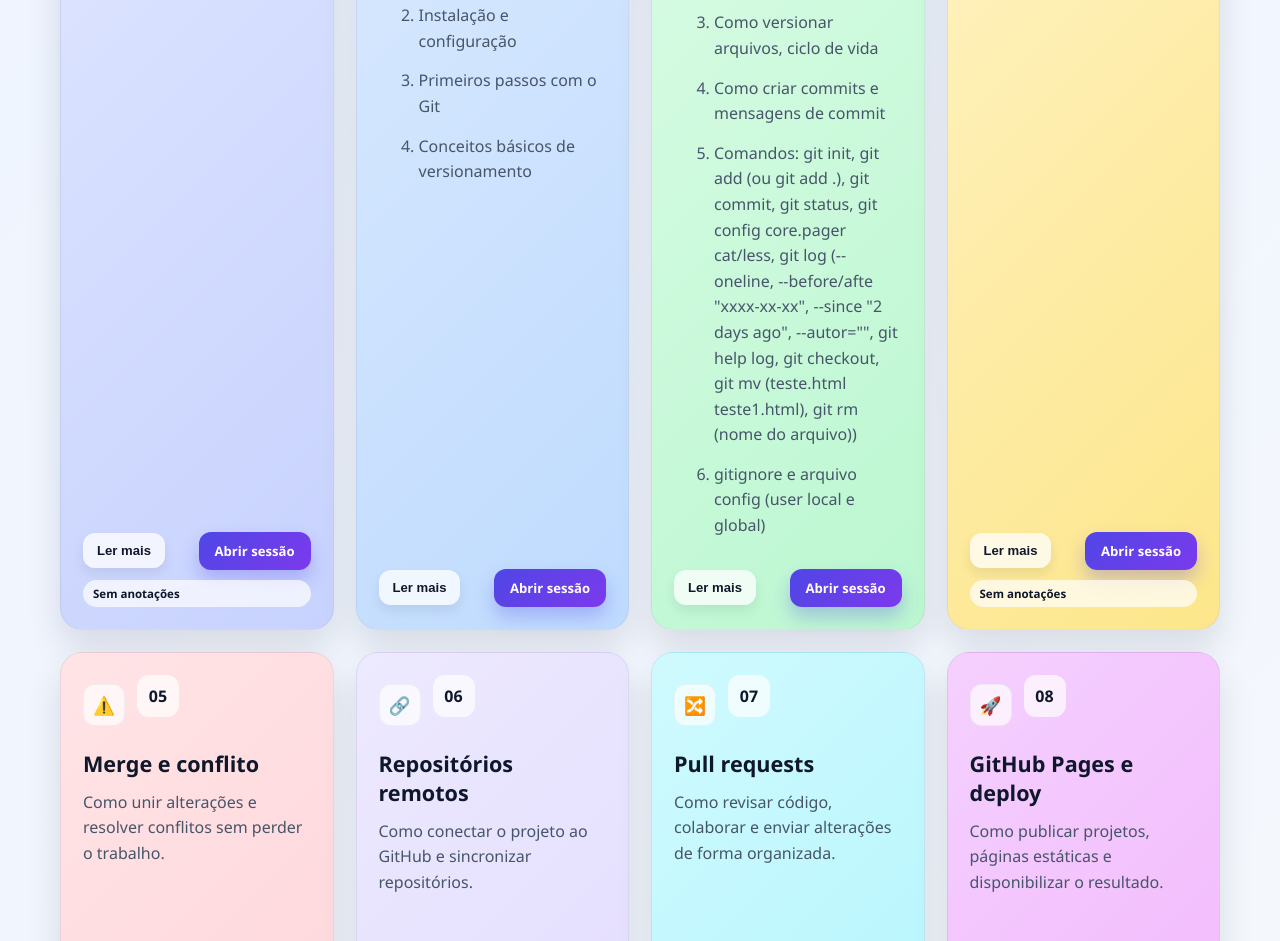
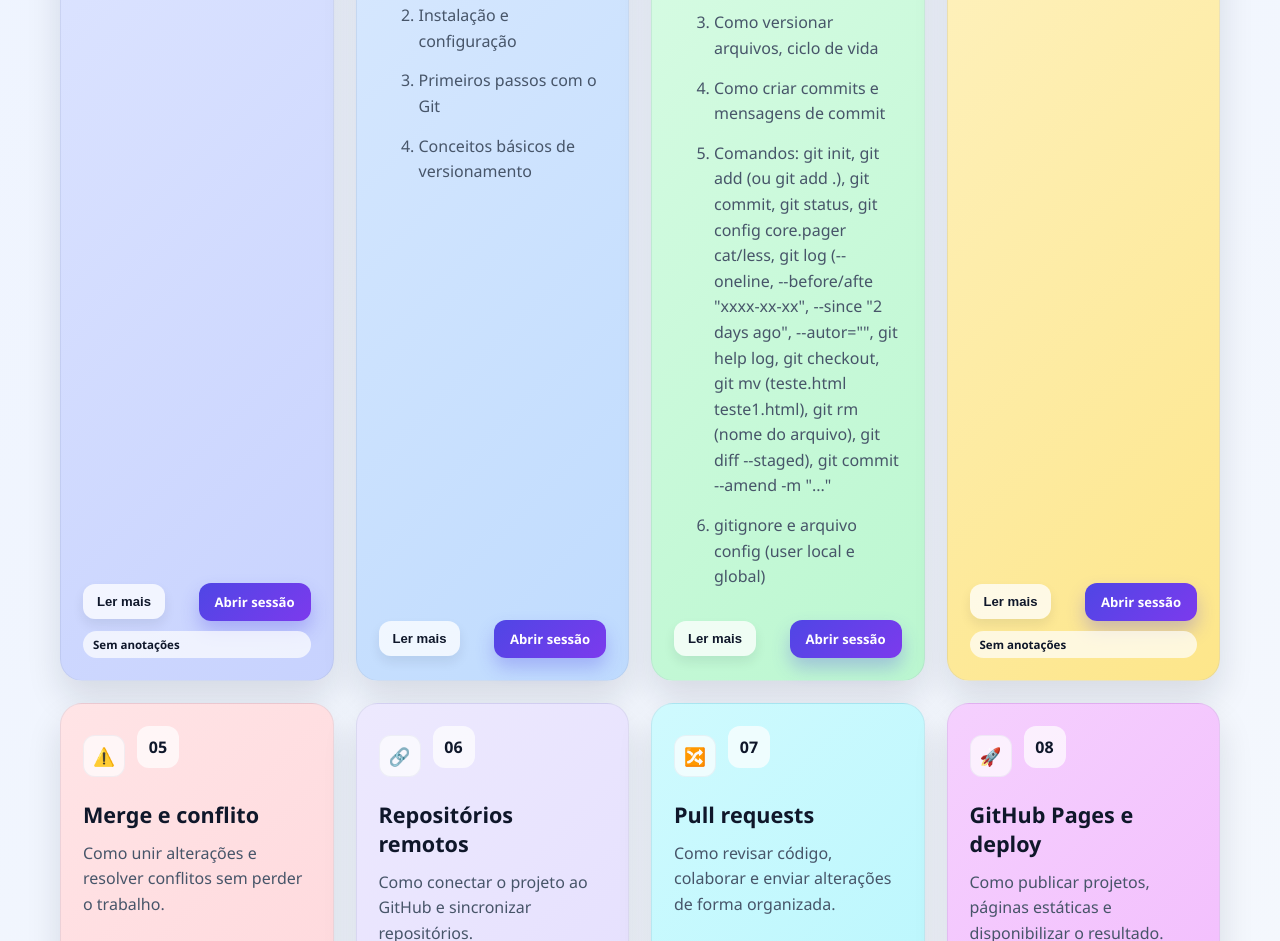
Before and after one commit to heblingmec2022/Git_GitHub, a plain HTML site: page index.html in a window 1280 px wide. Shown: the part 815-1756 px from the top of the page. Drawn offline with Linux system fonts and the light colour scheme.

Commit message:
Modificação de index.html = (diff e amend)

```diff
--- a/index.html
+++ b/index.html
@@ -463,7 +463,7 @@
             <li>Como criar commits e mensagens de commit</li>
             <li>Comandos: git init, git add (ou git add .), git commit, git status, git config core.pager cat/less,
               git log (--oneline, --before/afte "xxxx-xx-xx", --since "2 days ago", --autor="", git help log, git checkout,
-              git mv (teste.html teste1.html), git rm (nome do arquivo))</li>
+              git mv (teste.html teste1.html), git rm (nome do arquivo), git diff --staged), git commit --amend -m "..."</li>
             <li>gitignore e arquivo config (user local e global)</li>
           </ol>
           <div class="card-details">
```
